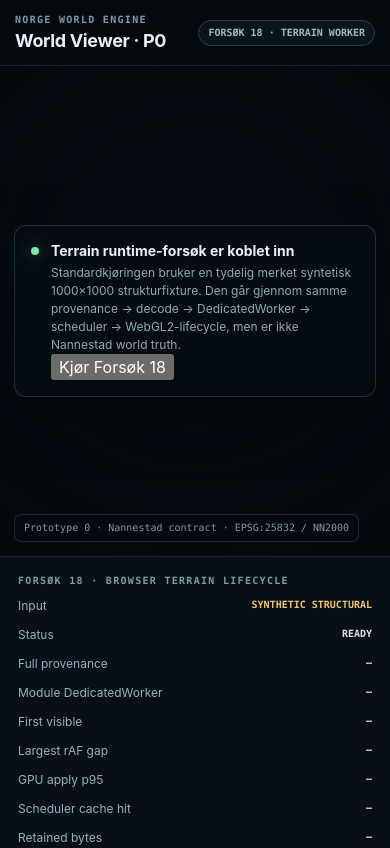
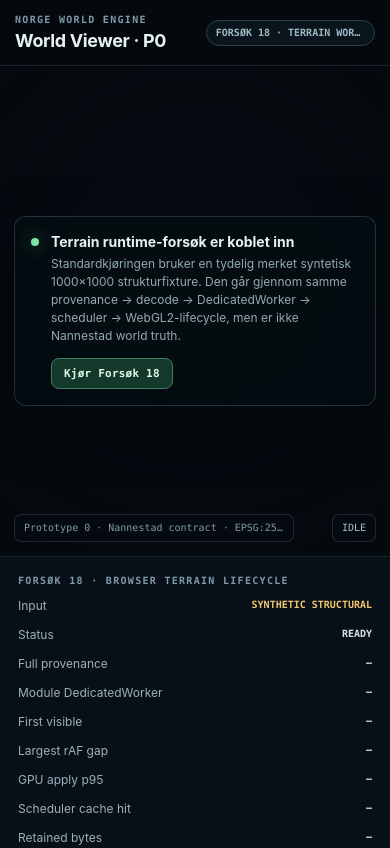
Before and after one commit to B4kke/Norge-World-Engine, a website built with Vite: page apps/world-viewer/index.html in a window 390 px wide. Shown: the top 848 px of the page. Built offline with nearby package versions, Linux system fonts and the light colour scheme.

Commit message:
viewer: style in-app terrain experiment

```diff
--- a/apps/world-viewer/src/styles.css
+++ b/apps/world-viewer/src/styles.css
@@ -11,12 +11,13 @@
 html, body, #app { margin: 0; width: 100%; min-width: 320px; min-height: 100%; }
 body { min-height: 100dvh; overflow: hidden; background: #05090d; }
 button, input, textarea, select { font: inherit; }
+code { color: #bdd5e0; font: 10px/1.45 ui-monospace, SFMono-Regular, Menlo, monospace; }
 
 .shell {
   width: 100vw;
   height: 100dvh;
   display: grid;
-  grid-template-columns: minmax(0, 1fr) minmax(300px, 360px);
+  grid-template-columns: minmax(0, 1fr) minmax(320px, 380px);
   grid-template-rows: 72px minmax(0, 1fr);
   background: #05090d;
 }
@@ -82,7 +83,7 @@ h1 {
   position: absolute;
   inset: 0;
   pointer-events: none;
-  background: radial-gradient(circle at 50% 42%, transparent 0, transparent 32%, rgba(2, 6, 9, 0.45) 100%);
+  background: radial-gradient(circle at 50% 42%, transparent 0, transparent 38%, rgba(2, 6, 9, 0.35) 100%);
 }
 
 .viewport-message {
@@ -91,34 +92,58 @@ h1 {
   left: 50%;
   top: 50%;
   transform: translate(-50%, -50%);
-  width: min(520px, calc(100% - 40px));
+  width: min(560px, calc(100% - 40px));
   display: flex;
   gap: 12px;
   align-items: flex-start;
   padding: 16px;
   border: 1px solid rgba(80, 117, 134, 0.36);
   border-radius: 12px;
-  background: rgba(5, 13, 18, 0.78);
+  background: rgba(5, 13, 18, 0.82);
   backdrop-filter: blur(14px);
   box-shadow: 0 18px 60px rgba(0, 0, 0, 0.25);
+  transition: opacity 180ms ease, transform 180ms ease;
+}
+
+.viewport-message.running {
+  opacity: 0.18;
+  transform: translate(-50%, -50%) scale(0.985);
+  pointer-events: none;
 }
 
 .viewport-message strong { display: block; margin-bottom: 5px; font-size: 14px; }
 .viewport-message p { margin: 0; color: #94aab5; font-size: 12px; line-height: 1.5; }
 .status-dot { width: 8px; height: 8px; margin-top: 5px; flex: 0 0 auto; border-radius: 50%; background: #7de4a6; box-shadow: 0 0 18px rgba(125, 228, 166, 0.55); }
 
-.coordinates {
+.primary-action {
+  margin-top: 13px;
+  padding: 9px 12px;
+  border: 1px solid #3e7f63;
+  border-radius: 8px;
+  color: #dff7e9;
+  background: #123929;
+  font: 800 11px/1 ui-monospace, SFMono-Regular, Menlo, monospace;
+  letter-spacing: 0.02em;
+  cursor: pointer;
+}
+.primary-action:hover:not(:disabled) { background: #174a35; }
+.primary-action:disabled { opacity: 0.55; cursor: not-allowed; }
+
+.coordinates, .phase-chip {
   position: absolute;
   z-index: 2;
-  left: 14px;
   bottom: 14px;
   padding: 7px 9px;
   border: 1px solid rgba(73, 103, 118, 0.35);
   border-radius: 7px;
   color: #8299a5;
-  background: rgba(5, 12, 17, 0.78);
+  background: rgba(5, 12, 17, 0.82);
   font: 10px/1.2 ui-monospace, SFMono-Regular, Menlo, monospace;
 }
+.coordinates { left: 14px; }
+.phase-chip { right: 14px; color: #aac0ca; }
+.pass-chip { color: #7de4a6; border-color: rgba(125, 228, 166, 0.45); }
+.fail-chip { color: #f58d8d; border-color: rgba(245, 141, 141, 0.45); }
 
 .panel {
   min-width: 0;
@@ -130,12 +155,12 @@ h1 {
 
 .panel section { padding: 18px; border-bottom: 1px solid #15222a; }
 .row { display: flex; align-items: center; justify-content: space-between; gap: 14px; padding: 7px 0; color: #9cb0bb; font-size: 12px; }
-.row strong { color: #d7e4ea; font: 700 10px/1.2 ui-monospace, SFMono-Regular, Menlo, monospace; text-align: right; }
+.row strong { max-width: 58%; color: #d7e4ea; font: 700 10px/1.2 ui-monospace, SFMono-Regular, Menlo, monospace; text-align: right; overflow-wrap: anywhere; }
 .pass { color: #7de4a6 !important; }
 .warn { color: #f0c56c !important; }
+.fail { color: #f58d8d !important; }
 .muted { color: #6f838e !important; }
 .copy { margin: 7px 0 0; color: #93a8b3; font-size: 12px; line-height: 1.55; }
-.steps { margin: 8px 0 0; padding-left: 19px; color: #9bb0bb; font-size: 12px; line-height: 1.7; }
 
 @media (max-width: 760px) {
   body { overflow: auto; }
@@ -146,8 +171,9 @@ h1 {
     grid-template-rows: 66px 58dvh auto;
   }
   .topbar { padding: 0 15px; }
+  .mode { max-width: 47%; overflow: hidden; text-overflow: ellipsis; white-space: nowrap; }
   .viewport { min-height: 58dvh; }
   .panel { border-left: 0; border-top: 1px solid #17242d; overflow: visible; }
   .viewport-message { width: calc(100% - 28px); }
-  .coordinates { max-width: calc(100% - 28px); overflow: hidden; text-overflow: ellipsis; white-space: nowrap; }
+  .coordinates { max-width: calc(100% - 110px); overflow: hidden; text-overflow: ellipsis; white-space: nowrap; }
 }
```
